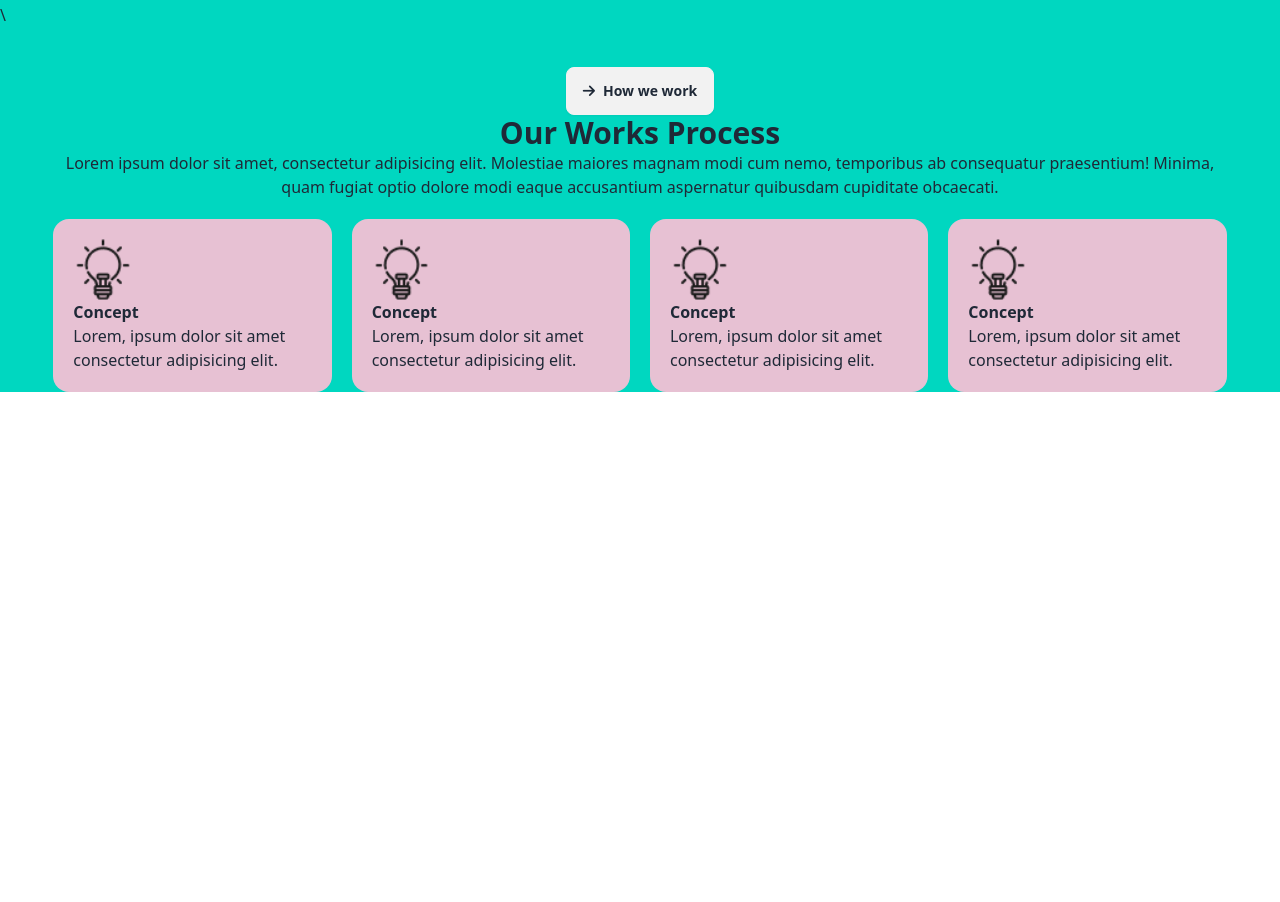
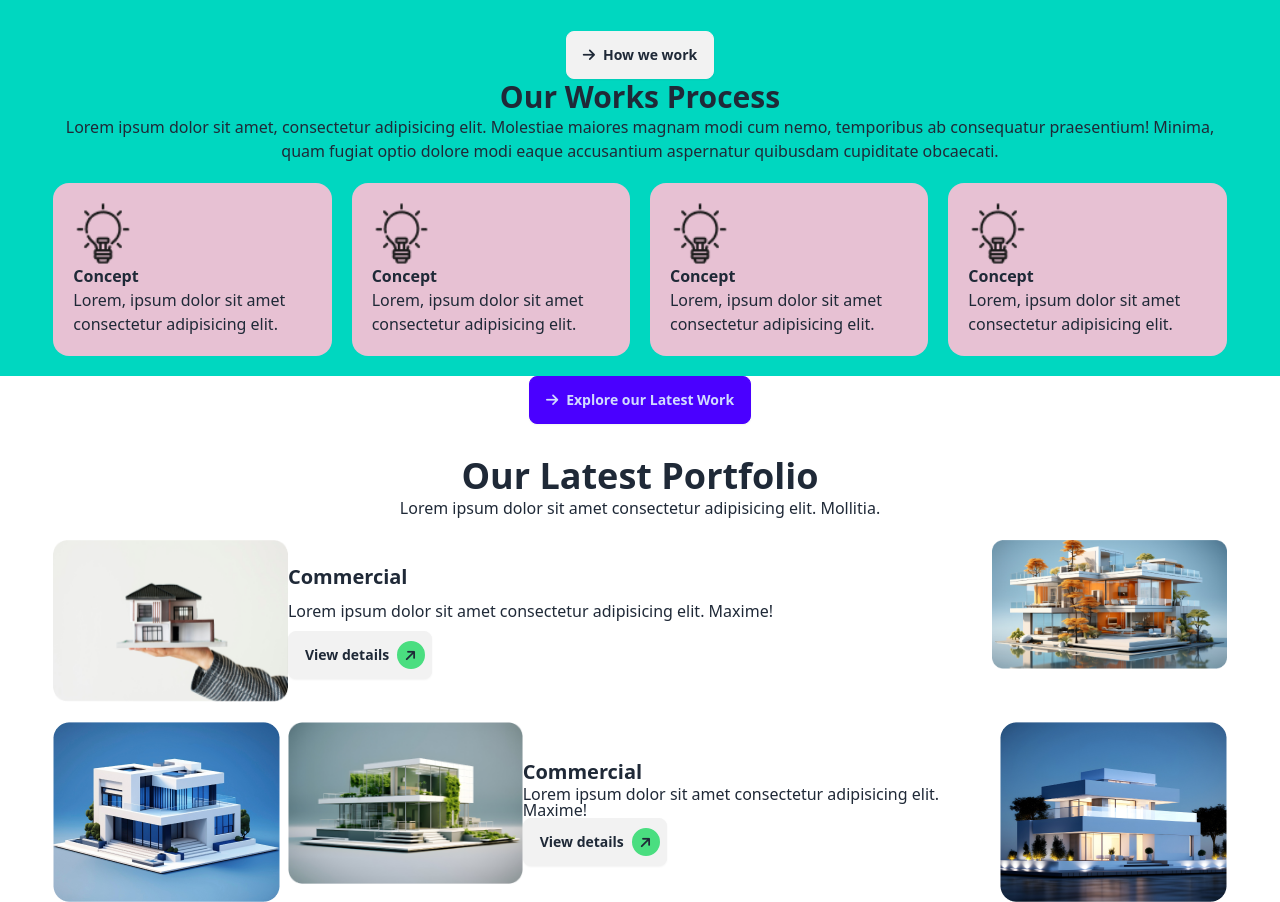
Before and after one commit to Jahin09/Assingment-3, a plain HTML site: page indext.html in a window 1280 px wide. Shown: the part 1501-2403 px from the top of the page. Before the commit the page ends 1893 px from the top, so only its background shows below. Drawn offline with nearby package versions, Linux system fonts and the light colour scheme.

Commit message:
finished protfolio section

```diff
--- a/indext.html
+++ b/indext.html
@@ -48,7 +48,7 @@
                 <div class="navbar-start">
 
                   <a class="btn btn-ghost text-xl">
-                    <i class="fa-solid fa-arrow-right bg-green-200  origin-top-left rotate-45 rounded-box"></i>
+                    <i class="fa-solid fa-arrow-up rotate-45 inline-block rounded-full bg-green-400 w-7 h-7 p-1"></i>
                     <h2 class="font-bold text-3xl"> Rinterio</h2>
 
                   </a>
@@ -70,8 +70,8 @@
                 <button><i class="bg-white-700  fa-solid fa-credit-card"></i>
                 </button>
 
-                <a class="btn btn-sucess">Button
-                    <i class="fa-solid fa-arrow-right rotate-45"></i>
+                <a class="btn btn-sucess bg-white">Button
+                    <i class="fa-solid fa-arrow-up rotate-45 inline-block rounded-full bg-black text-white w-7 h-7 p-2"></i>
                 </a>
                    </div>
 
@@ -157,7 +157,7 @@
         <!-- section-end here -->
          <!-- our wrok process -->
          <section>
-        <div class=" sm:flex-row flex-col">\
+        <div class=" sm:flex-row flex-col">
             <div class="w-11/12 mx-auto gap-9">
             <div class="flex flex-col justify-center aling-center text-center mt-10 mb-5">
                   <div>
@@ -202,8 +202,62 @@
         </div>
          </section>
          <!-- ended our work porcess -->
-          <!-- started -->
+          <!-- started our lastest protfolio -->
           <section>
+             <div class=" bg-white  mt-5">
+
+
+          <div class=" w-11/12 mx-auto gap-3  ">
+            <div class="grid grid-cols-1 text-center ">
+             <div>
+                <button class="btn btn-primary"><i class="fa-solid fa-arrow-right"></i> Explore our Latest Work</button>
+            </div>
+            <div class="mt-8 gap-2 sm:flex-row flex-col">
+                <h2 class="font-extrabold text-4xl">Our Latest Portfolio</h2>
+                <p>Lorem ipsum dolor sit amet consectetur adipisicing elit. Mollitia.</p>
+            </div>
+            </div>
+             <div class="grid grid-cols-1  gap-5 mt-5  items-center sm:flex-row flex-col w-full">
+            <div class=" grid grid-cols-1 lg:grid-cols-5 justify-center aling-center">
+                <div>
+                    <img src="assets/img1.png" alt="">
+                </div>
+                <div class="col-span-3 flex flex-row rounded-lg border-slate-400">
+                    <div class=" flex flex-col justify-center leading-4 gap-3 ">
+                        <h2 class="font-bold text-xl">Commercial</h2>
+                    <p>Lorem ipsum dolor sit amet consectetur adipisicing elit. Maxime!</p>
+                    <button class="btn w-36 flex flex-col">View details <i class="fa-solid fa-arrow-up rotate-45 inline-block rounded-full bg-green-400 w-7 h-7 p-2"></i></button>
+                    </div>
+                </div>
+                <div class="rounded-lg border-slate-400">
+                    <img src="assets/img2.png" alt="">
+                </div>
+             </div>
+
+
+
+
+        <div class=" grid grid-cols-1 lg:grid-cols-5 ">
+            <div class="rounded-lg border-slate-400	">
+                <img src="assets/img3.png" alt="">
+            </div>
+            <div>
+                <img src="assets/img4.png" alt="">
+            </div>
+            <div class="lg:col-span-2 flex flex-row rounded-lg border-slate-400">
+                <div class=" flex flex-col justify-center leading-4 ">
+                    <h2 class="font-bold text-xl">Commercial</h2>
+                <p>Lorem ipsum dolor sit amet consectetur adipisicing elit. Maxime!</p>
+                <button class="btn w-36 flex flex-col">View details <i class="fa-solid fa-arrow-up rotate-45 inline-block rounded-full bg-green-400 w-7 h-7 p-2"></i></button>
+                </div>
+            </div>
+            <div class="rounded-lg flex lg:justify-end	">
+                <img src="assets/img5.png" alt="">
+            </div>
+        </div>
+        </div>
+    </div>
+</div>
 
           </section>
     </main>
```
